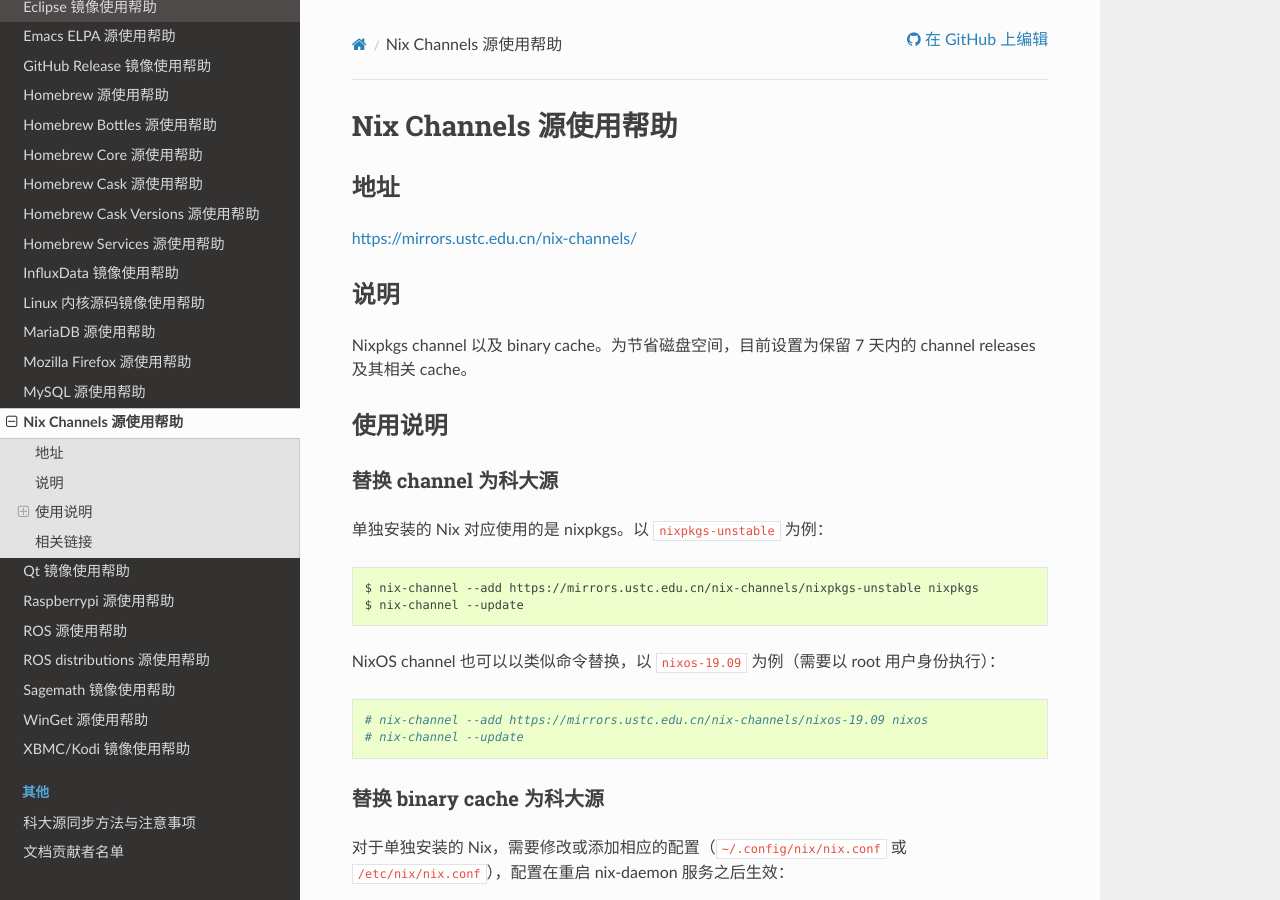
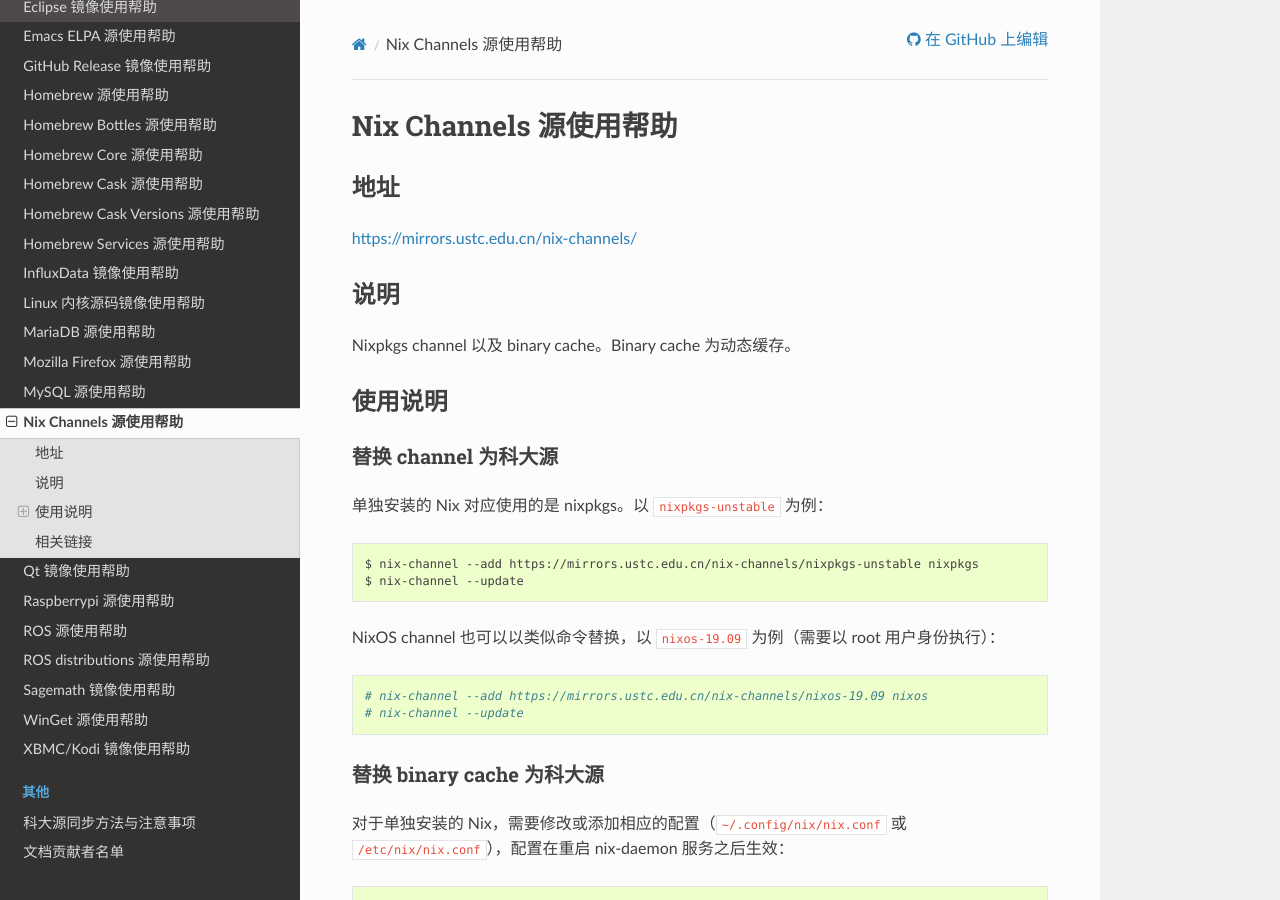
Before and after one commit to ustclug/mirrorhelp, a Sphinx documentation site: the page built from source/nix-channels.rst, in a window 1280 px wide and 900 px high. Built offline with Sphinx 7.4.7 and the Read the Docs theme 2.0.0, drawn with Linux system fonts in a browser that asks for light colours; pages that are not in the unit, such as notebooks, are missing from menus.

Commit message:
nix-channels: update current status

```diff
--- a/source/nix-channels.rst
+++ b/source/nix-channels.rst
@@ -10,7 +10,7 @@
 说明
 ====
 
-Nixpkgs channel 以及 binary cache。为节省磁盘空间，目前设置为保留 7 天内的 channel releases 及其相关 cache。
+Nixpkgs channel 以及 binary cache。Binary cache 为动态缓存。
 
 使用说明
 ========
```
